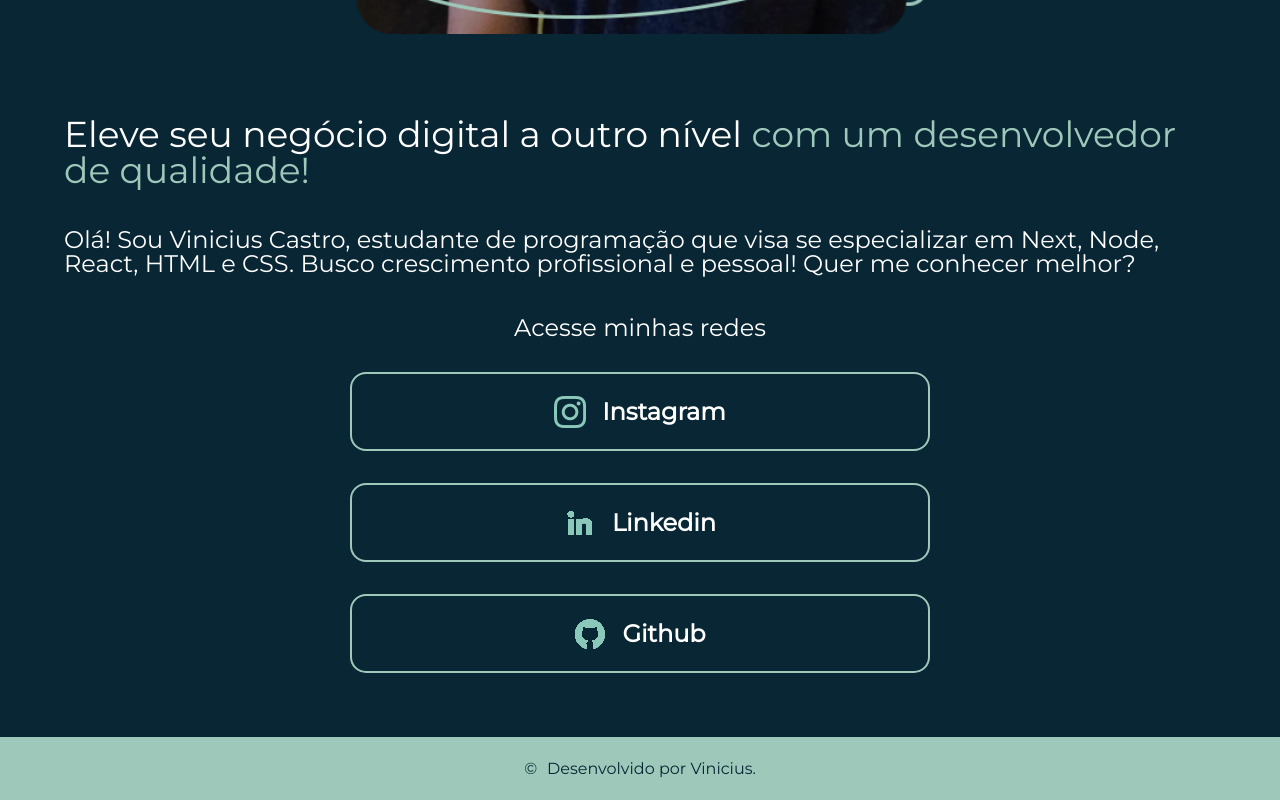
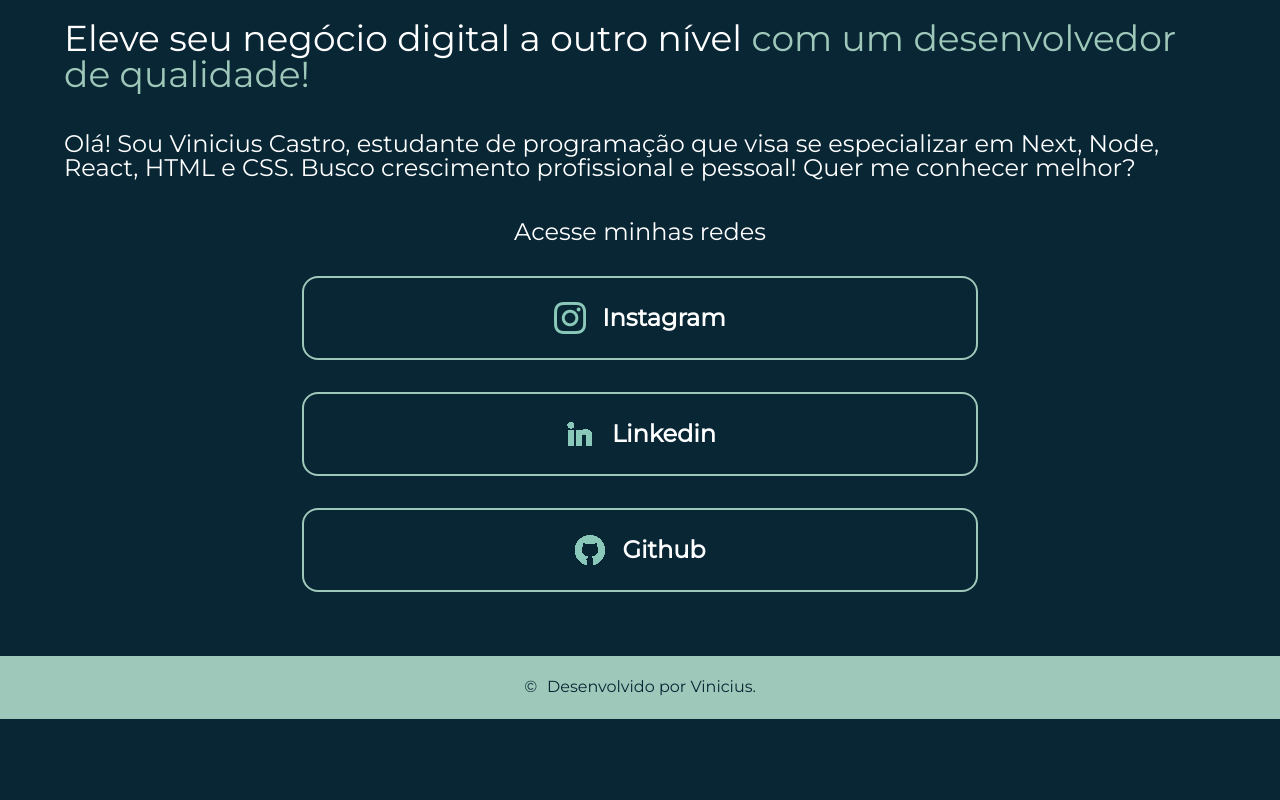
Before and after one commit to vinifcastro/Iniciando-HTML-CSS-Portifolio, a plain HTML site: page index.html in a window 1280 px wide. Shown: the part 854-1654 px from the top of the page. After the commit the page ends 1573 px from the top, so only its background shows below. Drawn offline with Linux system fonts and the light colour scheme.

Commit message:
Ajustando botões!

```diff
--- a/css/style.css
+++ b/css/style.css
@@ -67,7 +67,7 @@
     text-align: center;
     border-radius: 16px;
     font-size: 1.5rem;
-    padding: 21.5px 0;
+    padding: 1rem 0;
     font-weight: 600;
     text-decoration: none;
     color: #FFFFFF;
@@ -143,4 +143,12 @@
     .apresentacao__conteudo {
         width: auto;
     }
+
+    .apresentacao__conteudo__links__botoes {
+        padding: 1.5rem 3rem;
+    }
+
+    .apresentacao__imagem {
+        width: auto;
+    }
 }
```
